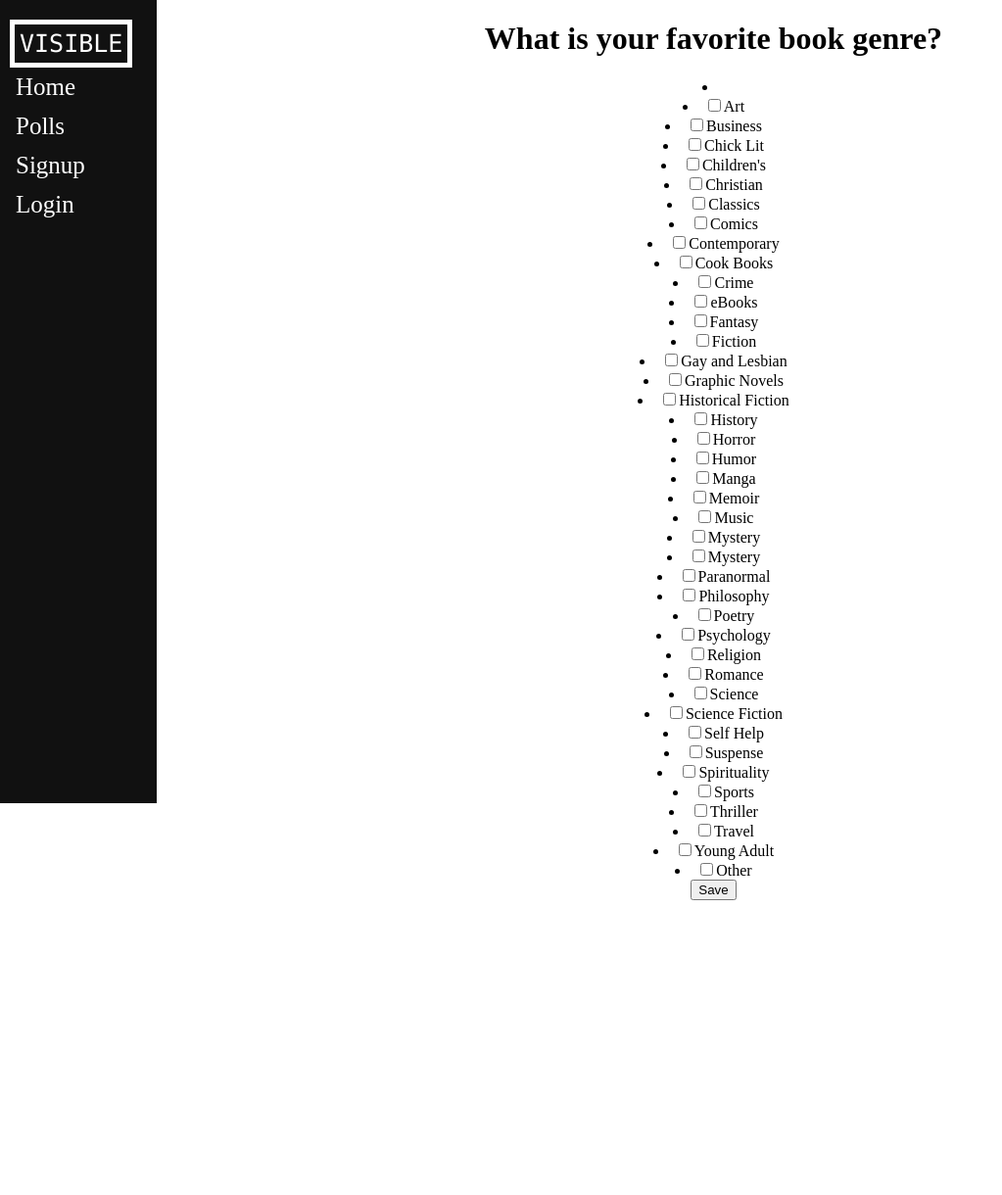
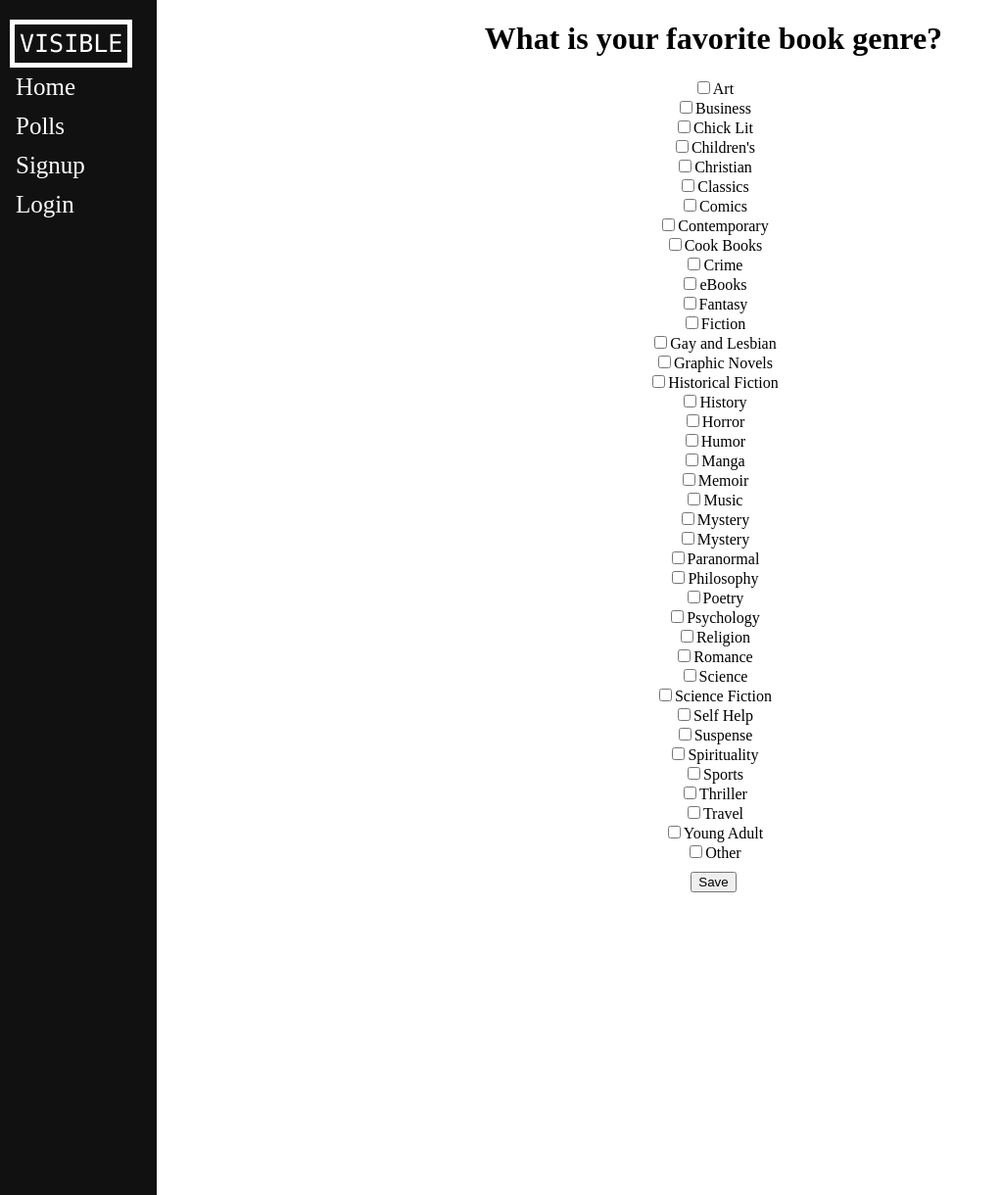
Before and after one commit to ezanalemma/BookAppML, a Django app: page /polls/1/ in a window 1280 px wide. Shown: the whole page at 98% size, without its empty margins (0-1023 px from the left). Before the commit the page ends 919 px from the top, so only its background shows below. Run offline with Django 3.2, Linux system fonts and the light colour scheme; data comes from the database, SQL or seed files in the repository.

Commit message:
css changes

```diff
--- a/mysite/home/static/home/homestyle.css
+++ b/mysite/home/static/home/homestyle.css
@@ -1,5 +1,5 @@
 .sidenav {
-	height:100%;
+	height:150%;
 	width:160px;
 	position: absolute;
 	z-index:1;
--- a/mysite/polls/templates/polls/detail.html
+++ b/mysite/polls/templates/polls/detail.html
@@ -9,22 +9,25 @@
 
 <h1 style="text-align:center">{{ question.question_text }}</h1>
 
-<li style="text-align:center">
-	{% if error_message %}<p><strong>{{ error_message }}</strong></p>{% endif %}
+{% if error_message %}<p><strong>{{ error_message }}</strong></p>{% endif %}
 
 <form action="{% url 'polls:vote' question.id %}" method="post">
 
 
 {% csrf_token %}
 {% for choice in question.choice_set.all %}
-	{% if choice.complete == True %}
- 		<li><input type="checkbox" value ="{{ choice.id }}", name="display">{{choice.choice_text}}</li>
- 	{% else %}
-    	<li><input type="checkbox" value = "{{ choice.id }}", name="display">{{choice.choice_text}}</li>
-    {% endif %}
+	<div style="text-align: center">
+		{% if choice.complete == True %}
+	 		<input type="checkbox" value ="{{ choice.id }}", name="display">{{choice.choice_text}}
+	 	{% else %}
+	    	<input type="checkbox" value = "{{ choice.id }}", name="display">{{choice.choice_text}}
+	    {% endif %}
+	</div>
 {% endfor %}
-<button type="submit" value="save", name="save">Save</button>
-</li style="text-align:center">
+<div class="imgButton">
+	<button type="submit" value="save", name="save">Save</button>
+</div>
+<!-- </li style="text-align:center"> -->
 
 </form>
 
--- a/mysite/polls/templates/polls/index.html
+++ b/mysite/polls/templates/polls/index.html
@@ -10,10 +10,12 @@
 			<a href="/polls">Polls</a>
 			<a href="/register"> Sign up</a>
 		</div> -->
-		<h1 style="text-align:center" >Survey Quesitons</h1>
+		<h1 style="text-align:center" >Survey Questions</h1>
 	    	<ul>
 	    	{% for question in latest_question_list %}
-	    	    <li style="text-align:center"><a href="{% url 'polls:detail' question.id %}">{{question.question_text }}</a></li>
+	    		<div style="text-align: center">
+	    	    	<a href="{% url 'polls:detail' question.id %}">{{question.question_text }}</a>
+	    	    </div>
 	    	{% endfor %}
 	    	</ul>
 		{% else %}
```
